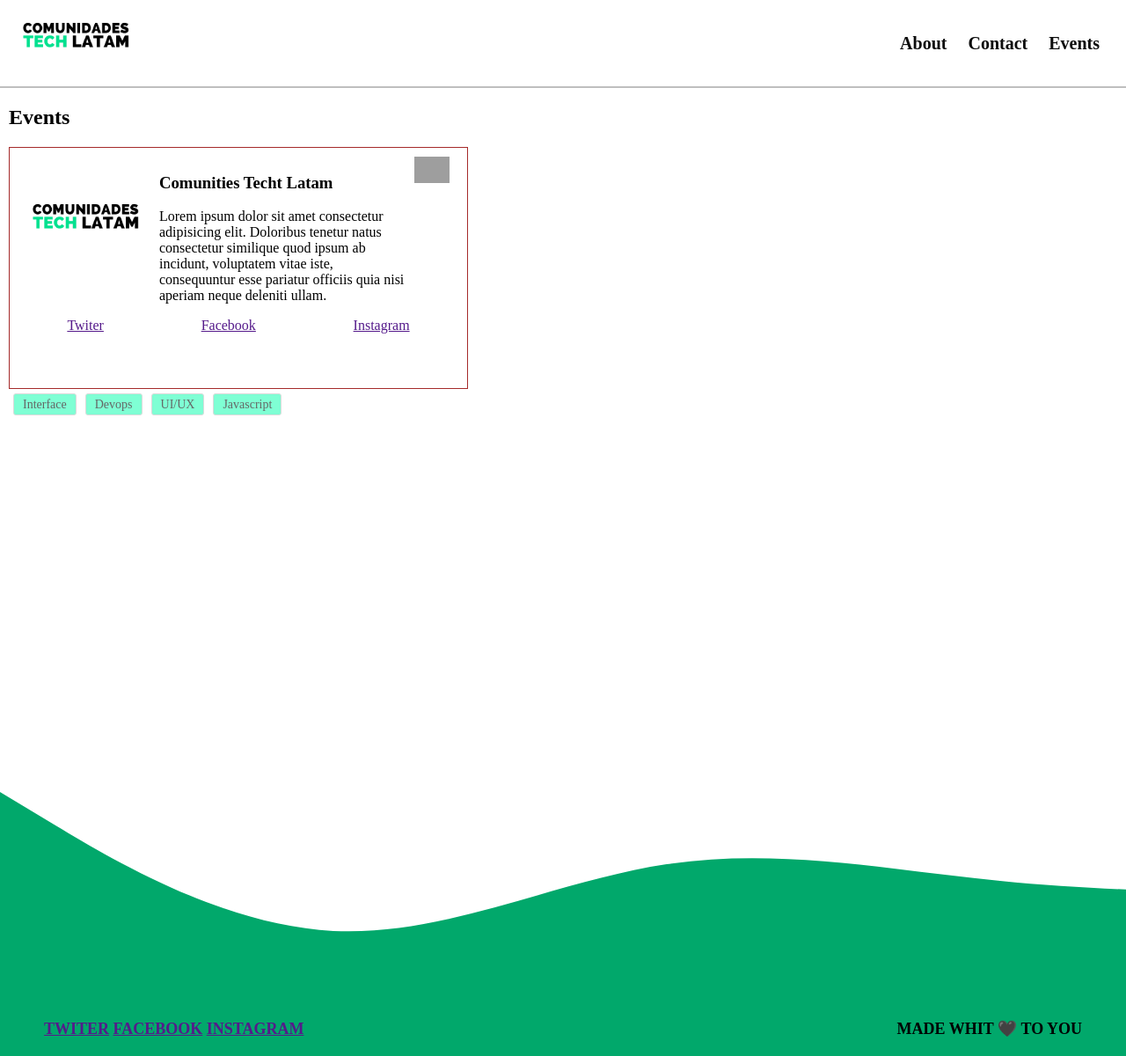
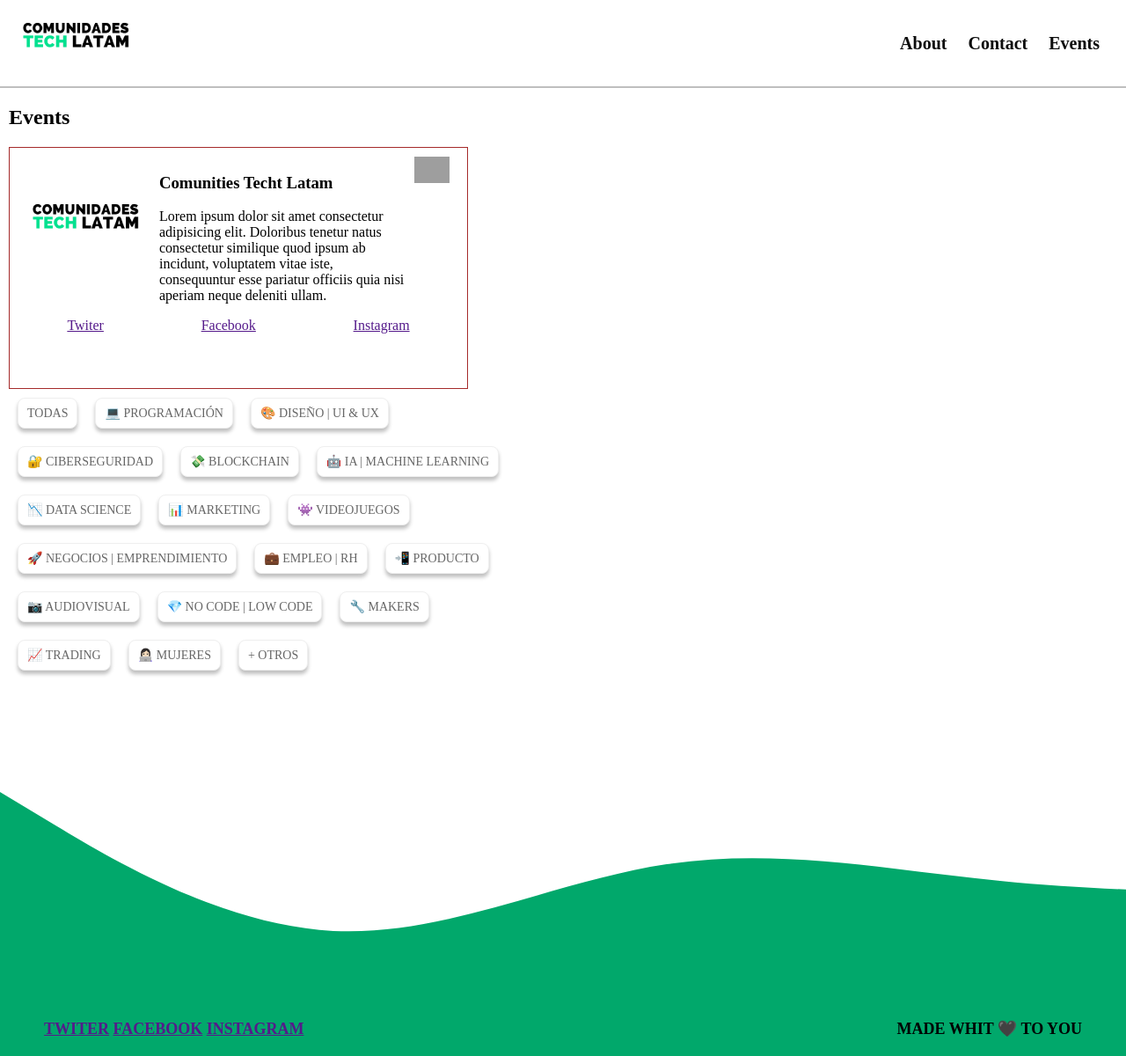
Before and after one commit to ComunidadesTechLat/ComunitiesTechLatam, a Django app: page /events/ in a window 1280 px wide. Shown: the whole page at 88% size. Run offline with Django 3.2, Linux system fonts and the light colour scheme; grey boxes are pictures that could not be loaded.

Commit message:
Add more tags & UI update

```diff
--- a/static/css/main.css
+++ b/static/css/main.css
@@ -5,6 +5,7 @@ html {
     --base-color: #0C0C0C;
     --dark-green: #01A86B;
     --light-green:#00E18F;
+    --box-shadow:  0px 4px 4px rgba(0, 0, 0, 0.25);
   }
 body {
     margin: 0;
@@ -90,24 +91,28 @@ body {
     display: flex;
     overflow: hidden;
     flex-wrap: wrap;
-    width: 500px;
+    width: 600px;
   }
 .tags a {
+  font-size: 20px;
   line-height: 23px;
-  margin: 5px;
-  padding: 0 10px 0 10px;
+  margin: 10px;
+  padding: 5px 10px;
   font-size: 14px;
   color: #666666;
   text-decoration: none;
   background: var(--base-color-link);
-  border-width: 1px;
-  border-style: solid;
-  border-color: #dadada;
-  border-radius: 3px;
+  background: #FFFFFF;
+  border: 1px solid #EFEFEF;
+  box-sizing: border-box;
+  /* SHADOW 4 */
+  box-shadow:var(--box-shadow);
+  border-radius: 8px;
 }
 .tags a:active {
     transform: translateY(1px);
-    border-color: var(--base-color-link);
+    border-color: #FFFFFF;
+    box-shadow: 0px 2px 2px rgba(0, 0, 0, 0.25);;
 }
 .community {
     display: grid;
--- a/templates/web/events.html
+++ b/templates/web/events.html
@@ -20,9 +20,11 @@ events
         </div>
     </section>
     <div class="tags">
+        <a href="#">TODAS</a>
         {% for categori in categories %}
             <a href="#">{{ categori.name }}</a>
         {% endfor %}
+        <a href="#">+ OTROS</a>
     </div>
 </section>
 {% endblock %}
--- a/web/views.py
+++ b/web/views.py
@@ -27,16 +27,52 @@ def events(request):
     context = {
         'categories': [
             {
-                'name': 'Interface'
+                'name': '💻 PROGRAMACIÓN'
             },
             {
-                'name': 'Devops'
+                'name': '🎨 DISEÑO | UI & UX'
             },
             {
-                'name': 'UI/UX'
+                'name': '🔐 CIBERSEGURIDAD'
             },
             {
-                'name': 'Javascript'
+                'name': '💸 BLOCKCHAIN'
+            },
+            {
+                'name': '🤖 IA | MACHINE LEARNING'
+            },
+            {
+                'name': '📉 DATA SCIENCE'
+            },
+            {
+                'name': '📊 MARKETING'
+            },
+            {
+                'name': '👾 VIDEOJUEGOS'
+            },
+            {
+                'name': '🚀 NEGOCIOS | EMPRENDIMIENTO'
+            },
+            {
+                'name': '💼 EMPLEO | RH'
+            },
+            {
+                'name': '📲 PRODUCTO '
+            },
+            {
+                'name': '📷 AUDIOVISUAL'
+            },
+            {
+                'name': '💎 NO CODE | LOW CODE'
+            },
+            {
+                'name': ' 🔧 MAKERS'
+            },
+            {
+                'name': '📈 TRADING'
+            },
+            {
+                'name': '👩🏻‍💻 MUJERES'
             },
         ]
     }
```
